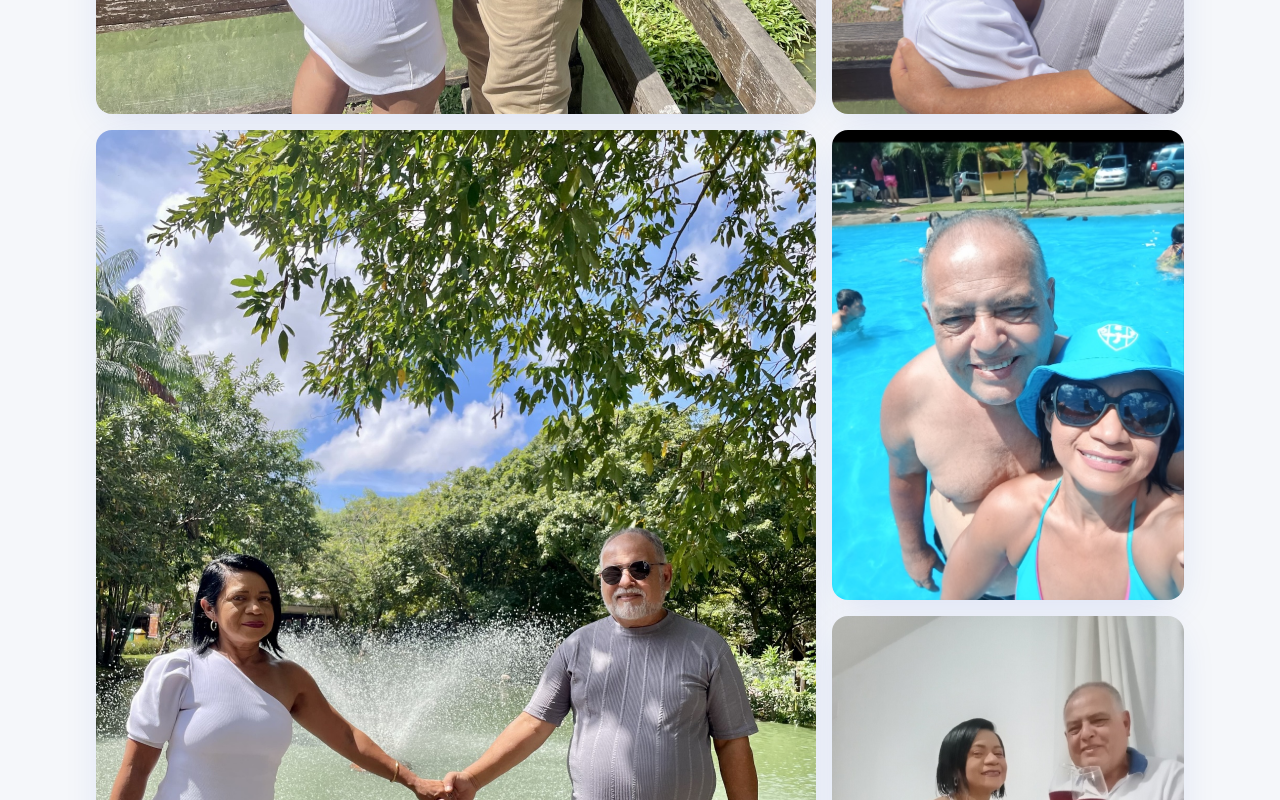
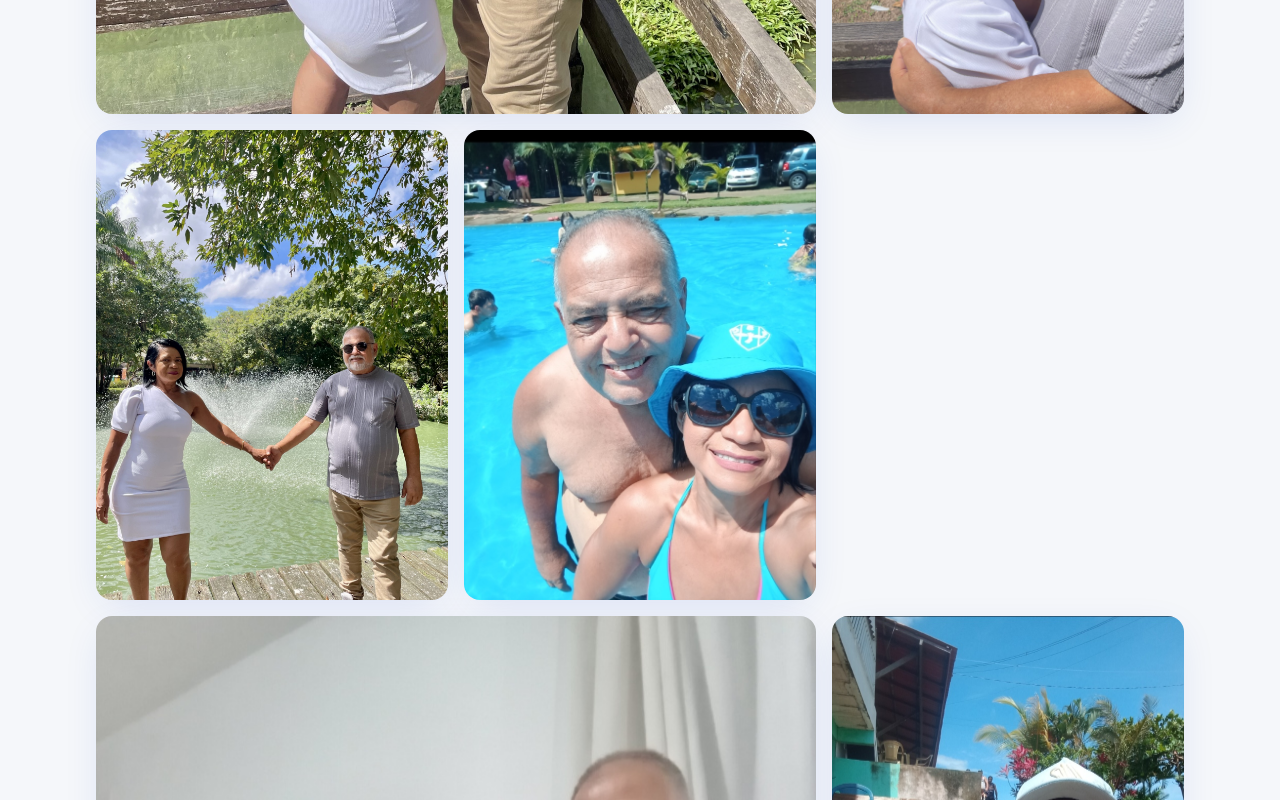
Before and after one commit to MarcusMpg/meu-casamento, a React (Vite) app: page / in a window 1280 px wide. Shown: the part 7440-8240 px from the top of the page. Built offline with nearby package versions, Linux system fonts and the light colour scheme; the HTML template or start-up script is replaced by a standard one; a web font is replaced by a local one.

Commit message:
Add more gallery images
Co-authored-by: MarcusMpg <107503566+MarcusMpg@users.noreply.github.com>

```diff
--- a/src/components/Gallery.tsx
+++ b/src/components/Gallery.tsx
@@ -9,6 +9,14 @@ import gallery7 from "@/assets/gallery-7.jpeg";
 import gallery8 from "@/assets/gallery-8.jpeg";
 import gallery9 from "@/assets/gallery-9.jpeg";
 import gallery10 from "@/assets/gallery-10.jpeg";
+import gallery11 from "@/assets/gallery-11.jpeg";
+import gallery12 from "@/assets/gallery-12.jpeg";
+import gallery13 from "@/assets/gallery-13.jpeg";
+import gallery14 from "@/assets/gallery-14.jpeg";
+import gallery15 from "@/assets/gallery-15.jpeg";
+import gallery16 from "@/assets/gallery-16.jpeg";
+import gallery17 from "@/assets/gallery-17.jpeg";
+import gallery18 from "@/assets/gallery-18.jpeg";
 
 const Gallery = () => {
   const images = [
@@ -22,6 +30,14 @@ const Gallery = () => {
     { src: gallery8, alt: "No jardim com flores" },
     { src: gallery9, alt: "Na fonte dos Caruanas" },
     { src: gallery10, alt: "Olhares apaixonados" },
+    { src: gallery11, alt: "Com buquê no jardim" },
+    { src: gallery12, alt: "Na escadaria" },
+    { src: gallery13, alt: "Mãos dadas com flores" },
+    { src: gallery14, alt: "Na ponte da floresta" },
+    { src: gallery15, alt: "Abraço com buquê" },
+    { src: gallery16, alt: "Caminhando na ponte" },
+    { src: gallery17, alt: "Olhares no parque" },
+    { src: gallery18, alt: "De mãos dadas na ponte" },
   ];
 
   return (
@@ -43,14 +59,15 @@ const Gallery = () => {
             <div
               key={index}
               className={`group relative overflow-hidden rounded-2xl shadow-elegant hover:shadow-xl transition-all duration-300 ${
-                index === 0 || index === 3 ? "md:col-span-2 md:row-span-2" : ""
+                index === 0 || index === 5 || index === 13 ? "md:col-span-2 md:row-span-2" : ""
               }`}
             >
               <img
                 src={image.src}
                 alt={image.alt}
+                loading="lazy"
                 className="w-full h-full min-h-[200px] object-cover group-hover:scale-105 transition-transform duration-500"
-                style={{ aspectRatio: index === 0 || index === 3 ? "4/3" : "3/4" }}
+                style={{ aspectRatio: index === 0 || index === 5 || index === 13 ? "4/3" : "3/4" }}
               />
               <div className="absolute inset-0 bg-gradient-to-t from-foreground/60 to-transparent opacity-0 group-hover:opacity-100 transition-opacity duration-300"></div>
             </div>
```
